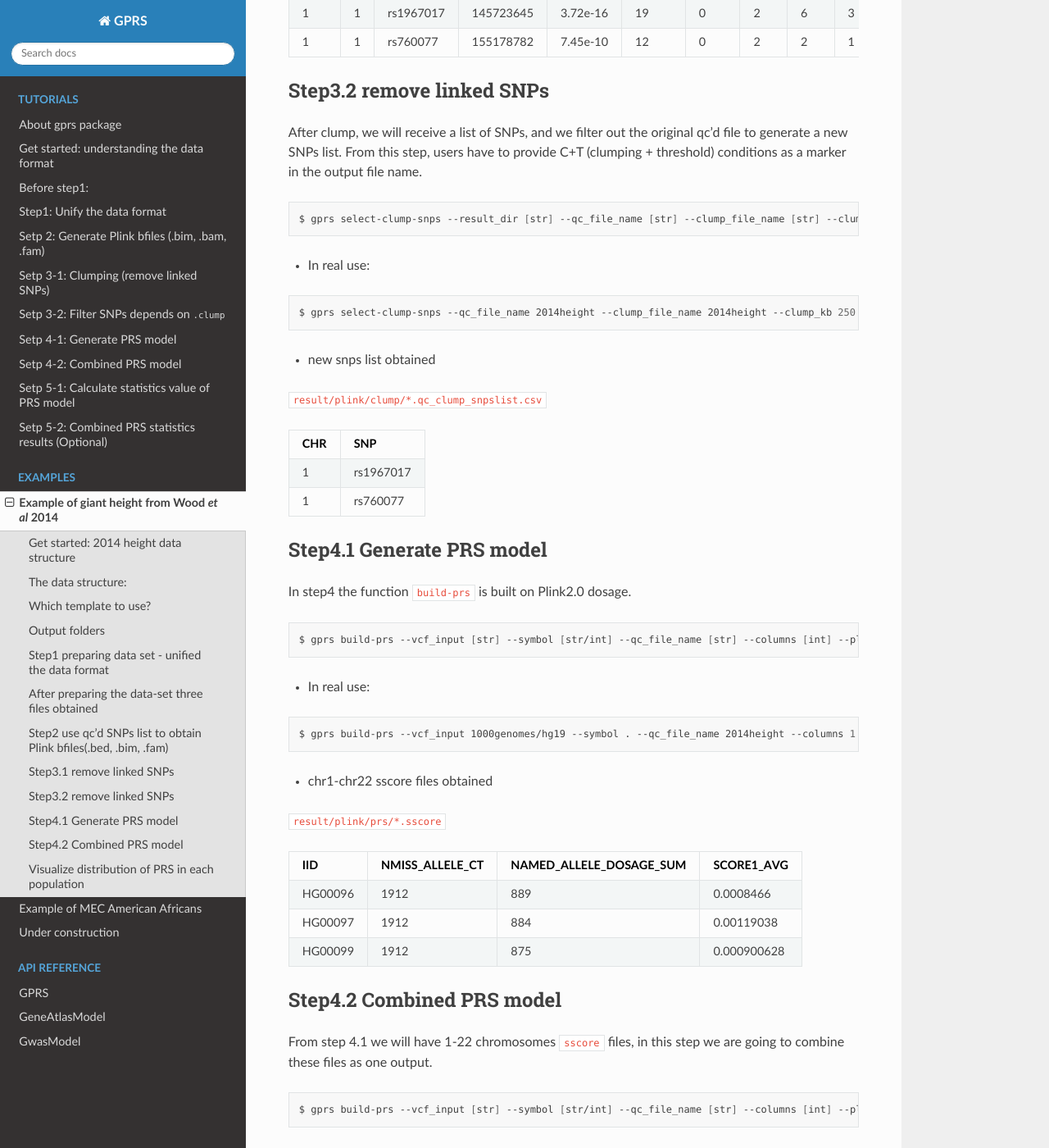
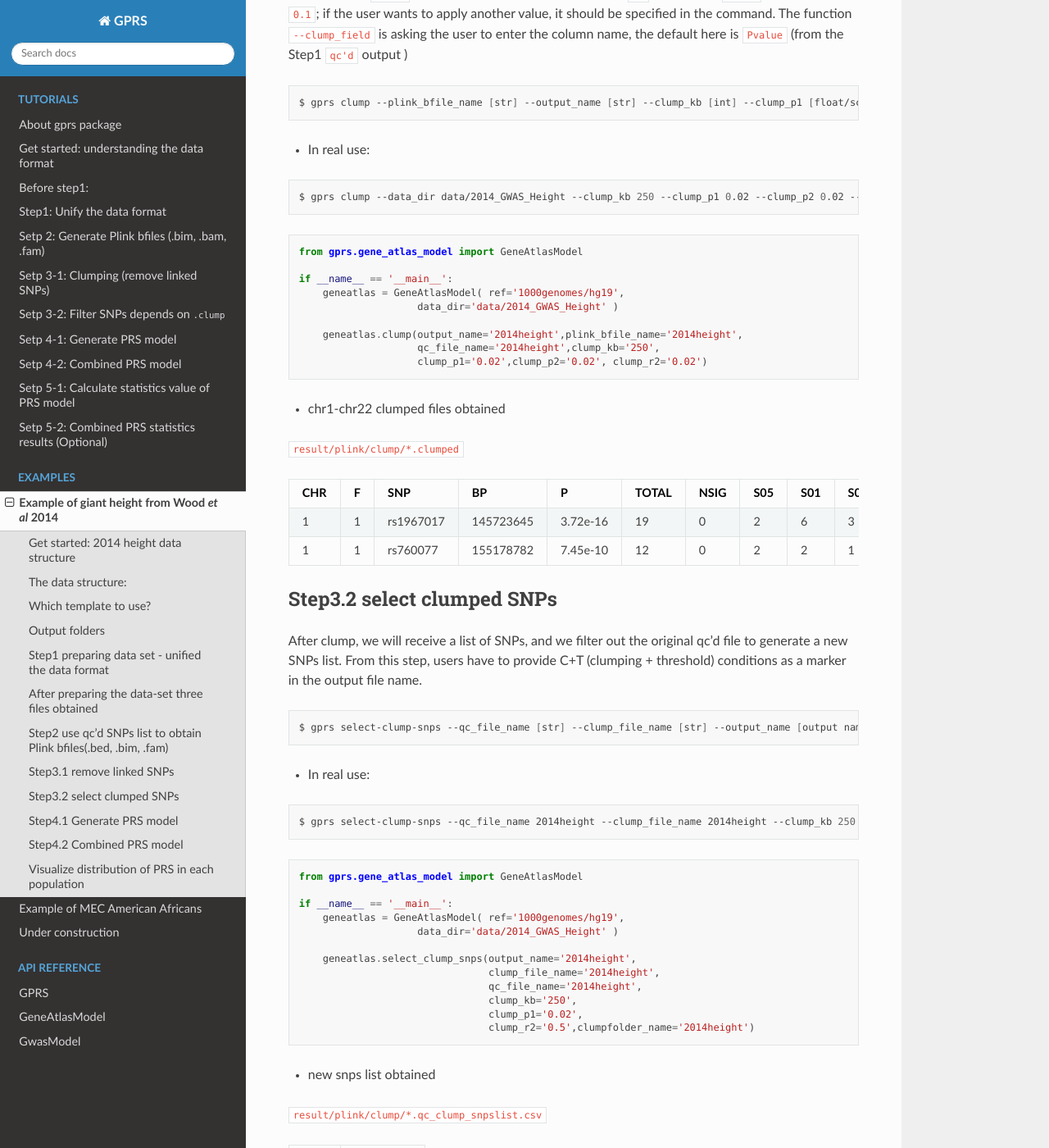
Before and after one commit to imyingchulo/gprs, a Sphinx documentation site: the page built from docs/examples/GIANT_height_wood_et_al_2014/giant_height_wood_et_al_2014.md, in a window 1280 px wide and 1400 px high, scrolled down 3339 px. Shown: the whole window at 82% size. Built offline with Sphinx 7.4.7 and the Read the Docs theme 2.0.0, drawn with Linux system fonts in a browser that asks for light colours; pages that are not in the unit, such as notebooks, are missing from menus; some of the changed text lies outside the part shown.

Commit message:
update manual

````diff
--- a/docs/examples/GIANT_height_wood_et_al_2014/giant_height_wood_et_al_2014.md
+++ b/docs/examples/GIANT_height_wood_et_al_2014/giant_height_wood_et_al_2014.md
@@ -62,7 +62,22 @@ $ gprs geneatlas-filter-data --ref [str] --data_dir [str] --result_dir [str] --s
 
 - In real use:
 ```shell
-$ gprs geneatlas-filter-data --data_dir data/2014_GWAS_Height --result_dir [str] --snp_id_header MarkerName --allele_header Allele1 --beta_header b --se_header SE --pvalue_header p --pvalue 0.05 --output_name 2014height
+$ gprs geneatlas-filter-data --data_dir data/2014_GWAS_Height --result_dir [str] --snp_id_header MarkerName --allele_header Allele1 --beta_header b --se_header SE --pvalue_header p --pvalue 1 --output_name 2014height
+```
+
+```python
+from gprs.gene_atlas_model import GeneAtlasModel
+
+if __name__ == '__main__':
+    geneatlas = GeneAtlasModel( ref='1000genomes/hg19',
+                    data_dir='data/2014_GWAS_Height' )
+
+    geneatlas.filter_data( snp_id_header='MarkerName',
+                            allele_header='Allele1',
+                            beta_header='b',
+                            se_header ='SE',
+                            pvalue_header='p',
+                            output_name='2014height')
 ```
 
 ## After preparing the data-set three files obtained
@@ -97,12 +112,22 @@ The output folder will automatically generate and named as `result`
 Step2 uses the SNP list from step1 to generate plink bfiles.
 
 ```shell
-$ gprs generate-plink-bfiles --ref [str] --snplist_name [str] --symbol [str] --output_name [str]
+$ gprs generate-plink-bfiles --ref [str] --snplist_name [str] --output_name [str] --symbol [str] --extra_commands [str]
 ```
 
 - In real use:
 ```shell
 $ gprs generate-plink-bfiles --ref 1000genomes/hg19 --snplist_name 2014height --symbol . --output_name 2014height
+```
+
+```python
+from gprs.gene_atlas_model import GeneAtlasModel
+
+if __name__ == '__main__':
+    geneatlas = GeneAtlasModel( ref='1000genomes/hg19',
+                    data_dir='data/2014_GWAS_Height' )
+
+    geneatlas.generate_plink_bfiles(snplist_name='2014height', output_name='2014height',extra_commands="--vcf-half-call r" ,symbol='.genotypes')
 ```
 - chr1-chr22 bfiles obtained
 
@@ -118,12 +143,24 @@ The `r2` value in the `clump` function is `0.1`; if the user wants to apply anot
 The function `--clump_field` is asking the user to enter the column name, the default here is `Pvalue`  (from the Step1 `qc'd` output )
 
 ```shell
-$ gprs clump --data_dir [str] --clump_kb [int] --clump_p1 [float/scientific notation] --clump_p2 [float/scientific notation] --clump_r2 [float] --clump_field [str] --clump_snp_field [str] --plink_bfile_name [str] --qc_file_name [str] --output_name [output name]
+$ gprs clump --plink_bfile_name [str] --output_name [str] --clump_kb [int] --clump_p1 [float/scientific notation] --clump_p2 [float/scientific notation] --clump_r2 [float] --clump_field [str] --qc_file_name [str] --clump_snp_field [str]
 ```
 
 - In real use:
 ```shell
 $ gprs clump --data_dir data/2014_GWAS_Height --clump_kb 250 --clump_p1 0.02 --clump_p2 0.02 --clump_r2 0.1 --clump_field Pvalue --clump_snp_field 2014height --plink_bfile_name 2014height --qc_file_name 2014height --output_name 2014height
+```
+
+```python
+from gprs.gene_atlas_model import GeneAtlasModel
+
+if __name__ == '__main__':
+    geneatlas = GeneAtlasModel( ref='1000genomes/hg19',
+                    data_dir='data/2014_GWAS_Height' )
+
+    geneatlas.clump(output_name='2014height',plink_bfile_name='2014height',
+                    qc_file_name='2014height',clump_kb='250',
+                    clump_p1='0.02',clump_p2='0.02', clump_r2='0.02')
 ```
 
 - chr1-chr22 clumped files obtained
@@ -135,18 +172,33 @@ $ gprs clump --data_dir data/2014_GWAS_Height --clump_kb 250 --clump_p1 0.02 --c
 |1   | 1   |rs1967017 | 145723645  | 3.72e-16   |    19  |    0  |    2   |   6  |    3  |    8 |rs11590105(1),rs17352281(1),rs9728345(1),rs11587821(1)|
 |1   | 1  |  rs760077  |155178782 |  7.45e-10    |   12   |   0   |   2  |    2   |   1 |     7 |rs11589479(1),rs3766918(1),rs4625273(1),rs4745(1),rs12904(1)|
 
-## Step3.2 remove linked SNPs
+## Step3.2 select clumped SNPs
 
 After clump, we will receive a list of SNPs, and we filter out the original qc'd file to generate a new SNPs list.
 From this step, users have to provide C+T (clumping + threshold) conditions as a marker in the output file name.
 
 ```shell
-$ gprs select-clump-snps --result_dir [str] --qc_file_name [str] --clump_file_name [str] --clump_kb [int] --clump_p1 [float/scientific notation] --clump_r2 [float] --output_name [output name]
+$ gprs select-clump-snps --qc_file_name [str] --clump_file_name [str] --output_name [output name] --clump_kb [int] --clump_p1 [float/scientific notation] --clump_r2 [float] --clumpfolder_name [str]
 ```
 
 - In real use:
 ```shell
-$ gprs select-clump-snps --qc_file_name 2014height --clump_file_name 2014height --clump_kb 250 --clump_p1 0.02 --clump_r2 0.1 --output_name 2014height
+$ gprs select-clump-snps --qc_file_name 2014height --clump_file_name 2014height --clump_kb 250 --clump_p1 0.02 --clump_r2 0.1 --clumpfolder_name 2014height --output_name 2014height
+```
+
+```python
+from gprs.gene_atlas_model import GeneAtlasModel
+
+if __name__ == '__main__':
+    geneatlas = GeneAtlasModel( ref='1000genomes/hg19',
+                    data_dir='data/2014_GWAS_Height' )
+
+    geneatlas.select_clump_snps(output_name='2014height',
+                                clump_file_name='2014height',
+                                qc_file_name='2014height',
+                                clump_kb='250',
+                                clump_p1='0.02',
+                                clump_r2='0.5',clumpfolder_name='2014height')
 ```
 
 - new snps list obtained
@@ -165,7 +217,7 @@ In step4 the function `build-prs` is built on Plink2.0 dosage.
 
 
 ```shell
-$ gprs build-prs --vcf_input [str] --symbol [str/int] --qc_file_name [str] --columns [int] --plink_modifier [str] --memory [int] --clump_kb [int] --clump_p1 [float/scientific notation] --clump_r2 [float] --output_name [output name] --clump_kb [int] --clump_p1 [float/scientific notation] --clump_r2 [float]
+$ gprs build-prs --vcf_input [str] --output_name [str] --qc_clump_snplist_foldername [str] --memory [int] --clump_kb [int] --clump_p1 [float/scientific notation] --clump_r2 [float] --symbol [str/int] --columns [int] --plink_modifier [str]
 ```
 
 - In real use:
@@ -173,15 +225,27 @@ $ gprs build-prs --vcf_input [str] --symbol [str/int] --qc_file_name [str] --col
 $ gprs build-prs --vcf_input 1000genomes/hg19 --symbol . --qc_file_name 2014height --columns 1 2 3 --memory 1000 --clump_kb 250 --clump_p1 0.02 --clump_r2 0.1 --output_name 2014height
 ```
 
+```python
+from gprs.gene_atlas_model import GeneAtlasModel
+
+if __name__ == '__main__':
+    geneatlas = GeneAtlasModel( ref='1000genomes/hg19',
+                    data_dir='data/2014_GWAS_Height' )
+
+    geneatlas.build_prs( vcf_input= 'home/1000genomes/hg19',
+                         output_name ='2014height', memory='1000',clump_kb='250',
+                         clump_p1='0.02', clump_r2='0.02', qc_clump_snplist_foldername='2014height')
+```
+
 - chr1-chr22 sscore files obtained
 
 `result/plink/prs/*.sscore`
 
-|IID    |NMISS_ALLELE_CT |NAMED_ALLELE_DOSAGE_SUM| SCORE1_AVG|
-|---|---|---|---|
-|HG00096 |1912    |889     |0.0008466|
-|HG00097 |1912    |884     |0.00119038|
-|HG00099 |1912    |875     |0.000900628|
+|IID    |NMISS_ALLELE_CT |NAMED_ALLELE_DOSAGE_SUM|
+|---|---|---|
+|HG00096 |1912    |889     |
+|HG00097 |1912    |884     |
+|HG00099 |1912    |875     |
 
 ## Step4.2 Combined PRS model
 
@@ -203,7 +267,8 @@ if __name__ == '__main__':
     geneatlas = GeneAtlasModel( ref='1000genomes/hg19',
                     data_dir='data/2014_GWAS_Height' )
 
-    geneatlas.combine_prs(pop='2014height_250_0.02_0.1')
+    geneatlas.combine_prs(filename="2014height",
+                          clump_r2="0.5",clump_kb="250",clump_p1="0.02")
 ```
 - one combined sscore files obtained
 
@@ -220,21 +285,19 @@ if __name__ == '__main__':
 ```R
 # Libraries
 library(ggplot2)
-library(hrbrthemes)
 library(dplyr)
-library(tidyr)
-library(viridis)
 
-install.packages("hrbrthemes")
+data <- read.csv("combine_profil_w_pop.txt", sep=" ")
 
-setwd("Desktop/PRS project/PRS_plot/")
+data$SCORE_Z <- (data$SCORE-mean(data$SCORE))/sd(data$SCORE)
 
-data <- read.csv("2014height_w_popinfo.txt", sep=" ")
-
-ggplot(data=data, aes(x=data$SCORE_AVG, group=data$super_pop, fill=data$super_pop)) +
-  geom_density(adjust=1.5, alpha=.4) +
-  theme_ipsum()
+ggplot(data, aes(x=data$SCORE_Z, group=data$super_pop, fill=data$super_pop)) +
+  geom_density(adjust=1.25, alpha=.7) +
+  scale_fill_manual(values=c("brown2","springgreen3","mediumorchid","deepskyblue3","orange"))+
+  labs(x = "Polygenic Score", y = "Density", fill = "Super population")+
+  theme_bw() +
+  theme(plot.title = element_text(hjust = 0.5))
 
 ```
 
-![PRS distribution plot](PRS_distribution_plot.png)
+![PRS distribution plot](2014_height.png)
````
Also changed, not shown: docs/tutorials/step5_find_the_best_prs_model.md (+3 -3 lines), docs/examples/GIANT_height_wood_et_al_2014/2014_height.png (added), docs/examples/GIANT_height_wood_et_al_2014/PRS_distribution_plot.png (deleted).
